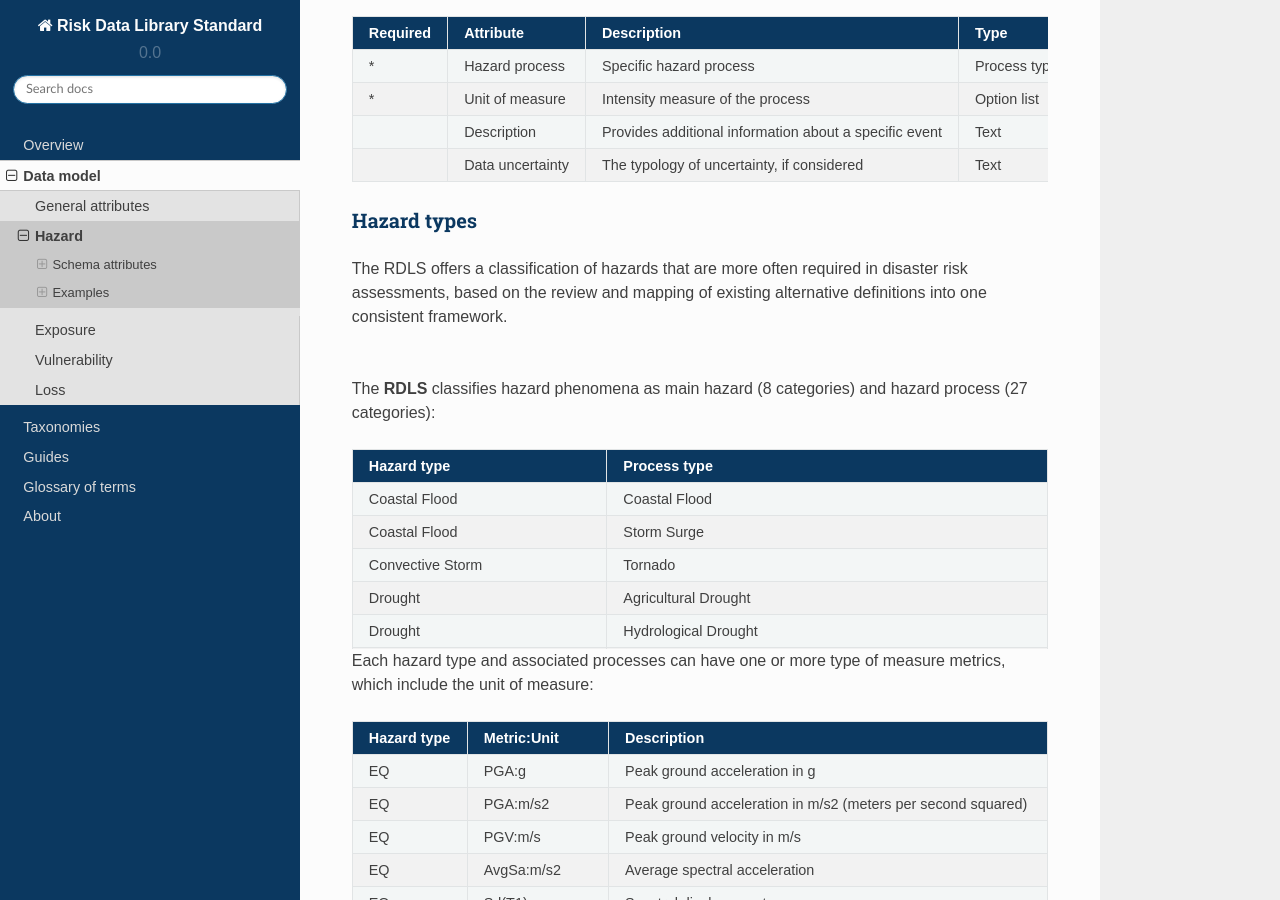
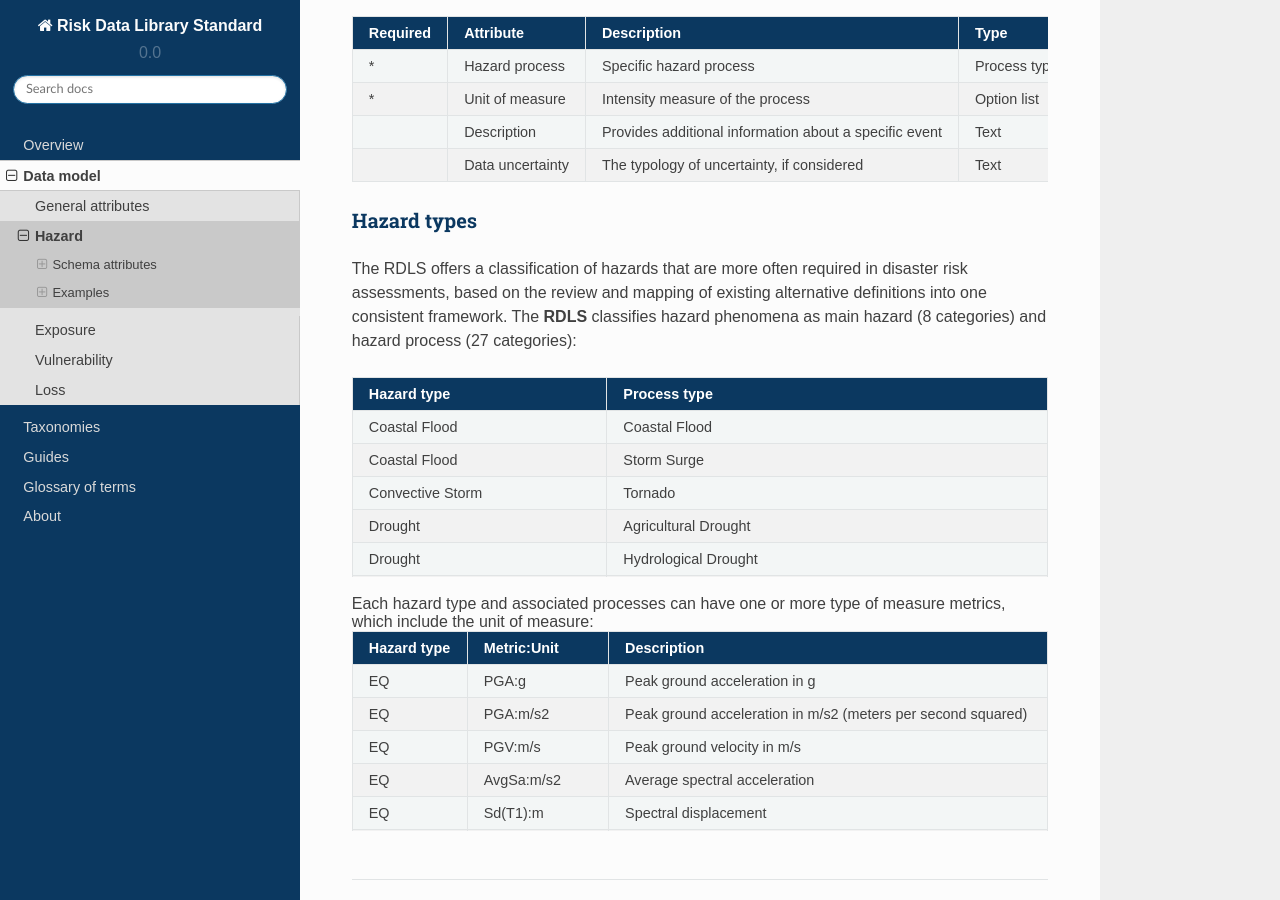
Before and after one commit to GFDRR/rdl-standard, a Sphinx documentation site: the page built from docs/data_model/hazard.md, in a window 1280 px wide and 900 px high, scrolled down 2833 px. Built offline with Sphinx 7.4.7 and the Read the Docs theme 2.0.0, drawn with Linux system fonts in a browser that asks for light colours.

Commit message:
Update hazard.md

```diff
--- a/docs/data_model/hazard.md
+++ b/docs/data_model/hazard.md
@@ -96,8 +96,7 @@ The schema specifies which type of analysis and data methodology that has genera
 ### Hazard types
 
 The RDLS offers a classification of hazards that are more often required in disaster risk assessments, based on the review and mapping of existing alternative definitions into one consistent framework.
-
-<br>The **RDLS** classifies hazard phenomena as main hazard (8 categories) and hazard process (27 categories):
+The **RDLS** classifies hazard phenomena as main hazard (8 categories) and hazard process (27 categories):
 
 <div class="scrollbar table-scroll" markdown="1">
 
@@ -132,7 +131,7 @@ The RDLS offers a classification of hazards that are more often required in disa
 | Strong Wind | Tropical cyclone |
 
 </div>
-
+<br>
 Each hazard type and associated processes can have one or more type of measure metrics, which include the unit of measure:
 
 <div class="scrollbar table-scroll" markdown="1">
```
